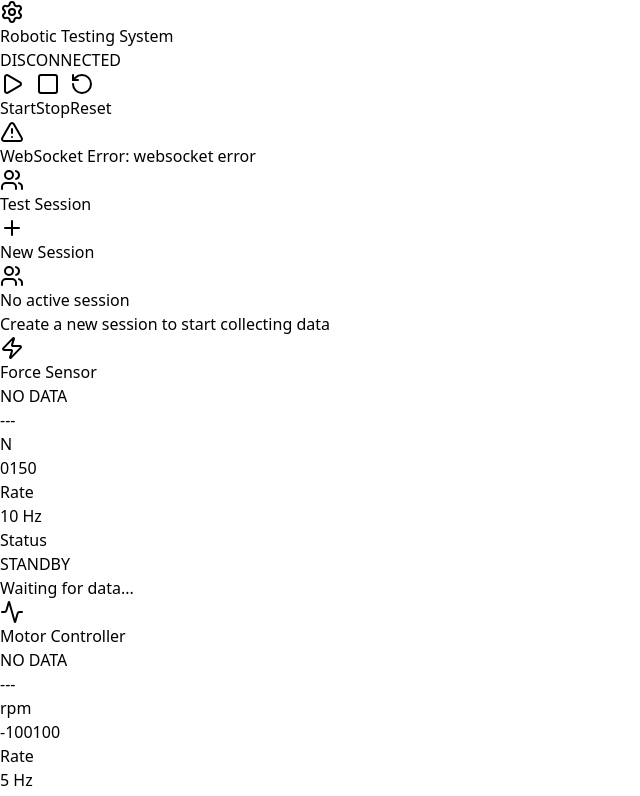
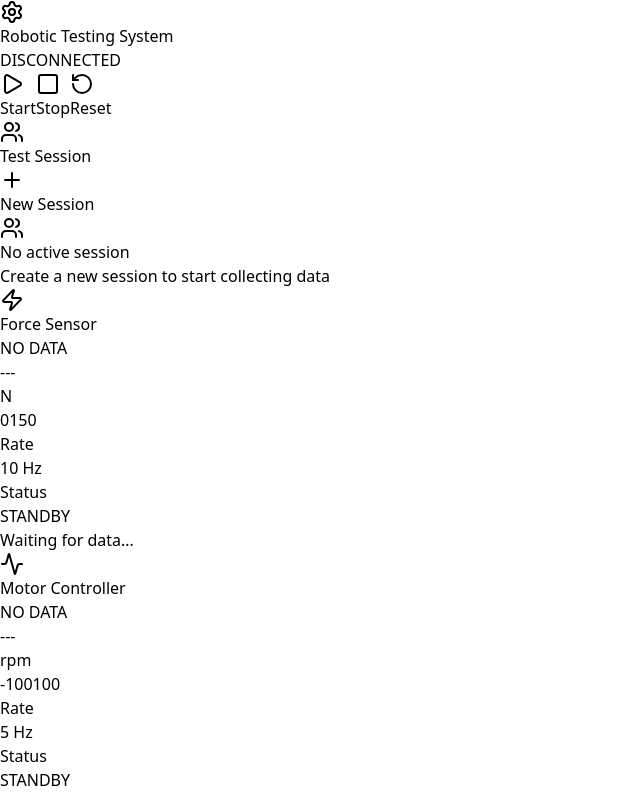
Before and after one commit to mwwxyz/robotic-testing-system, a React (Vite) app: page / in a window 1280 px wide. Shown: the top 796 px of the page, without its empty margins (0-640 px from the left). Built offline with nearby package versions, Linux system fonts and the light colour scheme.

Commit message:
Fix WebSocket error display: only show when session is active and connection fails, not by default

```diff
--- a/src/App.tsx
+++ b/src/App.tsx
@@ -265,12 +265,12 @@ const RoboticTestingApp: React.FC = () => {
           </div>
         </div>
 
-        {/* WebSocket Error */}
-        {!isConnected && !sessionActive && (
+        {/* WebSocket Error - Only show when session is active but connection failed */}
+        {sessionActive && !isConnected && (
           <Alert className="bg-red-50 border-red-200">
             <AlertTriangle className="w-4 h-4 text-red-600" />
             <AlertDescription className="text-red-700">
-              WebSocket Error: websocket error
+              WebSocket connection lost. Real-time data updates unavailable. Check that the backend server is running.
             </AlertDescription>
           </Alert>
         )}
```
